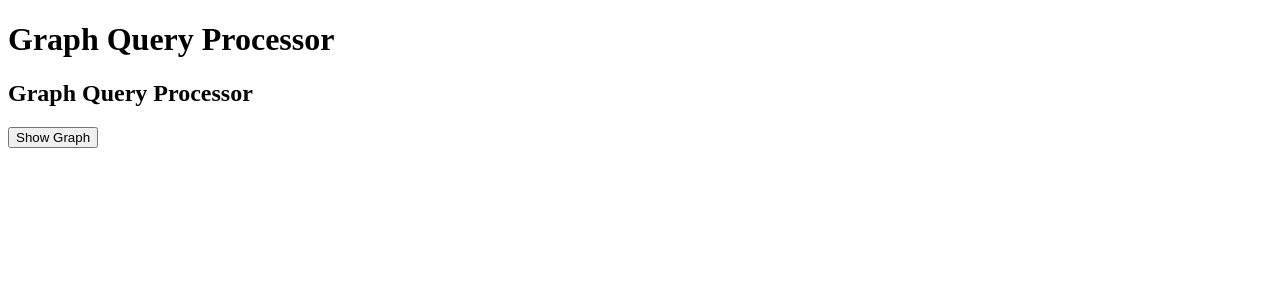
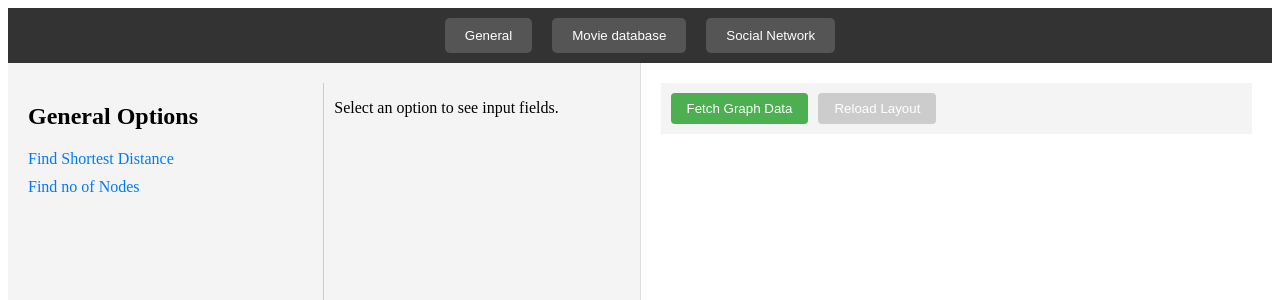
Before and after one commit to nishnath-209/GPS, a React (Vite) app: page / in a window 1280 px wide. Shown: the top 300 px of the page. Built offline with nearby package versions, Linux system fonts and the light colour scheme.

Commit message:
styled the frontend and corrected the cytoscape component

```diff
--- a/src/App.css
+++ b/src/App.css
@@ -1,43 +1,96 @@
-/* #root {
-  max-width: 1280px;
-  margin: 0 auto;
-  padding: 2rem;
-  text-align: center;
+.app-header {
+  display: flex;
+  justify-content: center;
+  background-color: #333;
+  padding: 10px;
 }
 
-.logo {
-  height: 6em;
-  padding: 1.5em;
-  will-change: filter;
-  transition: filter 300ms;
+.app-header button {
+  margin: 0 10px;
+  padding: 10px 20px;
+  color: white;
+  background-color: #555;
+  border: none;
+  border-radius: 5px;
+  cursor: pointer;
 }
 
-.logo:hover {
-  filter: drop-shadow(0 0 2em #646cffaa);
-}
-.logo.react:hover {
-  filter: drop-shadow(0 0 2em #61dafbaa);
+.app-header button:hover {
+  background-color: #777;
 }
 
-@keyframes logo-spin {
-  from {
-    transform: rotate(0deg);
-  }
-  to {
-    transform: rotate(360deg);
-  }
+.app-content {
+  display: flex;
+  height: calc(100vh - 50px);
 }
 
-@media (prefers-reduced-motion: no-preference) {
-  a:nth-of-type(2) .logo {
-    animation: logo-spin infinite 20s linear;
-  }
+.left-panel {
+  display: flex;
+  flex-direction: row;
+  width: 50%;
+  padding: 20px;
+  background-color: #f4f4f4;
+  border-right: 1px solid #ddd;
 }
 
-.card {
-  padding: 2em;
+.options-list {
+  width: 50%;
+  padding-right: 10px;
+  border-right: 1px solid #ccc;
 }
 
-.read-the-docs {
-  color: #888;
-} */
+.input-container {
+  width: 50%;
+  padding-left: 10px;
+}
+
+.left-panel ul {
+  list-style: none;
+  padding: 0;
+}
+
+.left-panel li {
+  margin: 10px 0;
+  cursor: pointer;
+  color: #007bff;
+}
+
+.left-panel li:hover {
+  text-decoration: underline;
+}
+
+.right-panel {
+  width: 50%;
+  padding: 20px;
+}
+
+.input-fields {
+  margin-top: 20px;
+}
+
+.input-fields label {
+  display: block;
+  margin-bottom: 10px;
+}
+
+.input-fields input {
+  width: 100%;
+  padding: 8px;
+  margin-top: 5px;
+  margin-bottom: 10px;
+  border: 1px solid #ccc;
+  border-radius: 4px;
+}
+
+.input-fields button {
+  padding: 10px 20px;
+  background-color: #007bff;
+  color: white;
+  border: none;
+  border-radius: 4px;
+  cursor: pointer;
+}
+
+.input-fields button:hover {
+  background-color: #0056b3;
+}
--- a/src/App.jsx
+++ b/src/App.jsx
@@ -1,17 +1,77 @@
-import { useState } from 'react'
-import reactLogo from './assets/react.svg'
-import viteLogo from '/vite.svg'
-import './App.css'
-import React from "react";
+import React, { useState } from "react";
+import "./App.css";
 import GraphQueryInterface from "./components/dashboard";
 
 function App() {
+  const [selectedPage, setSelectedPage] = useState("General");
+  const [selectedOption, setSelectedOption] = useState(null);
+
+  const renderInputFields = () => {
+    switch (selectedOption) {
+      case "Find Shortest Distance":
+        return (
+          <div className="input-fields">
+            <label>
+              Start Node:
+              <input type="text" placeholder="Enter start node" />
+            </label>
+            <label>
+              End Node:
+              <input type="text" placeholder="Enter end node" />
+            </label>
+            <button onClick={() => alert("Finding shortest distance...")}>
+              Submit
+            </button>
+          </div>
+        );
+      case "Another Option":
+        return (
+          <div className="input-fields">
+            <label>
+              Input:
+              <input type="text" placeholder="Enter input for another option" />
+            </label>
+            <button onClick={() => alert("Processing another option...")}>
+              Submit
+            </button>
+          </div>
+        );
+      default:
+        return <p>Select an option to see input fields.</p>;
+    }
+  };
+
   return (
     <div className="App">
-      <h1>Graph Query Processor</h1>
-      <GraphQueryInterface />
+      <header className="app-header">
+        <button onClick={() => setSelectedPage("General")}>General</button>
+        <button onClick={() => setSelectedPage("Movie database")}>Movie database</button>
+        <button onClick={() => setSelectedPage("Social Network")}>
+          Social Network
+        </button>
+      </header>
+      <div className="app-content">
+        <div className="left-panel">
+          <div className="options-list">
+            <h2>{selectedPage} Options</h2>
+            <ul>
+              <li onClick={() => setSelectedOption("Find Shortest Distance")}>
+                Find Shortest Distance
+              </li>
+              <li onClick={() => setSelectedOption("Find no of Nodes")}>
+              Find no of Nodes
+              </li>
+              {/* Add more options as needed */}
+            </ul>
+          </div>
+          <div className="input-container">{renderInputFields()}</div>
+        </div>
+        <div className="right-panel">
+          <GraphQueryInterface />
+        </div>
+      </div>
     </div>
   );
 }
 
-export default App
+export default App;
--- a/src/components/dashboard.css
+++ b/src/components/dashboard.css
@@ -1,6 +1,63 @@
-.cy-container {
-    box-sizing: border-box;
-    width: 800px;
-    height: 500px;
-    overflow: hidden;
-}
+/* Graph Container Styles */
+.graph-container {
+    width: 100%;
+    height: 600px;
+    display: flex;
+    flex-direction: column;
+  }
+
+  .graph-controls {
+    display: flex;
+    justify-content: flex-start;
+    padding: 10px;
+    background-color: #f4f4f4;
+    gap: 10px;
+  }
+
+  .fetch-data-btn,
+  .reload-layout-btn {
+    background-color: #4CAF50;
+    color: white;
+    border: none;
+    padding: 8px 16px;
+    border-radius: 4px;
+    cursor: pointer;
+    transition: background-color 0.3s ease;
+  }
+
+  .fetch-data-btn:hover,
+  .reload-layout-btn:hover {
+    background-color: #45a049;
+  }
+
+  .fetch-data-btn:disabled,
+  .reload-layout-btn:disabled {
+    background-color: #cccccc;
+    cursor: not-allowed;
+  }
+
+  .cy-container {
+    flex-grow: 1;
+    /* width: 100%; */
+    height: calc(100% - 50px);
+    border: 1px solid #ddd;
+  }
+
+  /* Cytoscape Specific Styles */
+  .cy-container .cy-node {
+    background-color: #666;
+    color: #fff;
+  }
+
+  .cy-container .cy-edge {
+    line-color: #ccc;
+    target-arrow-color: #ccc;
+  }
+
+  /* Responsive adjustments */
+  @media (max-width: 768px) {
+    .graph-container {
+      width: 100%;
+      height: 400px;
+    }
+  }
--- a/src/components/dashboard.jsx
+++ b/src/components/dashboard.jsx
@@ -1,67 +1,154 @@
-import React, { useState } from "react";
+import React, { useState, useRef } from "react";
 import CytoscapeComponent from "react-cytoscapejs";
 import cytoscape from "cytoscape";
 import fcose from "cytoscape-fcose";
 import axios from "axios";
-import './dashboard.css';
-
+import "./dashboard.css"
 // Register fcose layout
 cytoscape.use(fcose);
 
 const GraphQueryInterface = () => {
   const [graphData, setGraphData] = useState([]);
-  const [loading, setLoading] = useState(false);
-  const [showGraph, setShowGraph] = useState(false);
+
+  const [inputValue, setInputValue] = useState("");
+  const cyRef = useRef(null);
+  const layoutRef = useRef(null);
 
   const fetchGraphData = () => {
-    setLoading(true);
-    axios.get("http://127.0.0.1:8000/get_data")
-      .then(response => {
+    axios
+      .get("http://127.0.0.1:8000/get_data")
+      .then((response) => {
+        console.log("Fetched graph data:", response.data);
         const data = response.data || { nodes: [], edges: [] };
         const formattedData = formatGraphData(data);
         setGraphData(formattedData);
-        setShowGraph(true);
+
+        // Trigger layout after data is set
+        setTimeout(() => {
+          reloadLayout();
+        }, 100);
       })
-      .catch(error => {
+      .catch((error) => {
         console.error("Error fetching graph data:", error);
-      })
-      .finally(() => setLoading(false));
+      });
+  };
+
+  const reloadLayout = () => {
+    console.log("Reloading layout. Current graph data:", graphData);
+    if (cyRef.current && graphData.length > 0) {
+      // Stop previous layout if it exists
+      if (layoutRef.current) {
+        layoutRef.current.stop();
+      }
+
+      // Create and run new layout
+      const newLayout = cyRef.current.layout({
+        name: "fcose",
+        nodeRepulsion: 10000,
+        idealEdgeLength: 120,
+        nodeSeparation: 200,
+        gravity: 0.1,
+        fit: true,
+        animate: true,
+        animationDuration: 500
+      });
+
+      newLayout.run();
+      layoutRef.current = newLayout;
+    }
   };
 
   const formatGraphData = (data) => {
+    console.log("Formatting graph data:", data);
     let elements = [];
 
-    data.nodes.forEach((node) => {
-      elements.push({ data: { id: node.id, label: node.label } });
+    // Ensure nodes and edges exist
+    const nodes = data.nodes || [];
+    const edges = data.edges || [];
+
+    nodes.forEach((node) => {
+      elements.push({
+        data: {
+          id: node.id || `node-${Math.random()}`,
+          label: node.label || 'Unnamed Node'
+        }
+      });
     });
 
-    data.edges.forEach((edge) => {
-      elements.push({ data: { id: edge.id, source: edge.source, target: edge.target, label: edge.label } });
+    edges.forEach((edge) => {
+      elements.push({
+        data: {
+          id: edge.id || `edge-${Math.random()}`,
+          source: edge.source,
+          target: edge.target,
+          label: edge.label || ''
+        },
+      });
     });
 
+    console.log("Formatted elements:", elements);
     return elements;
   };
 
   return (
-    <div className="graph-wrapper">
-      <h2>Graph Query Processor</h2>
+    <div className="graph-container">
 
-      <button onClick={fetchGraphData} disabled={loading || showGraph}>
-        {loading ? "Loading..." : showGraph ? "Graph Loaded" : "Show Graph"}
-      </button>
+      <div className="graph-controls">
+        <button onClick={fetchGraphData} className="fetch-data-btn">
+          Fetch Graph Data
+        </button>
+        <button
+          onClick={reloadLayout}
+          className="reload-layout-btn"
+          disabled={graphData.length === 0}
+        >
+          Reload Layout
+        </button>
 
-      {showGraph && (
+      </div>
+
+      {graphData.length > 0 && (
         <CytoscapeComponent
+          cy={(cy) => {
+            console.log("Cytoscape instance created");
+            cyRef.current = cy;
+          }}
           elements={graphData}
-          style={{ width: "800px", height: "500px", border: "1px solid black" }}
+          className="cy-container"
           layout={{
             name: "fcose",
             nodeRepulsion: 10000,
             idealEdgeLength: 120,
-            gravity: 0.05,
-            animate: true
+            nodeSeparation: 200,
+            gravity: 0.1,
+            fit: true,
+            animate: true,
           }}
-          className="cy-container"
+          stylesheet={[
+            {
+              selector: 'node',
+              style: {
+                'background-color': '#666',
+                'label': 'data(label)',
+                'color': '#fff',
+                'text-valign': 'center',
+                'text-halign': 'center',
+                'width': 50,
+                'height': 50
+              }
+            },
+            {
+              selector: 'edge',
+              style: {
+                'width': 3,
+                'line-color': '#ccc',
+                'target-arrow-color': '#ccc',
+                'target-arrow-shape': 'triangle',
+                'curve-style': 'bezier',
+                'label': 'data(label)'
+              }
+            }
+          ]}
         />
       )}
     </div>
```
Also changed, not shown: 1 other file (tests, documents, lock files or other folders).
